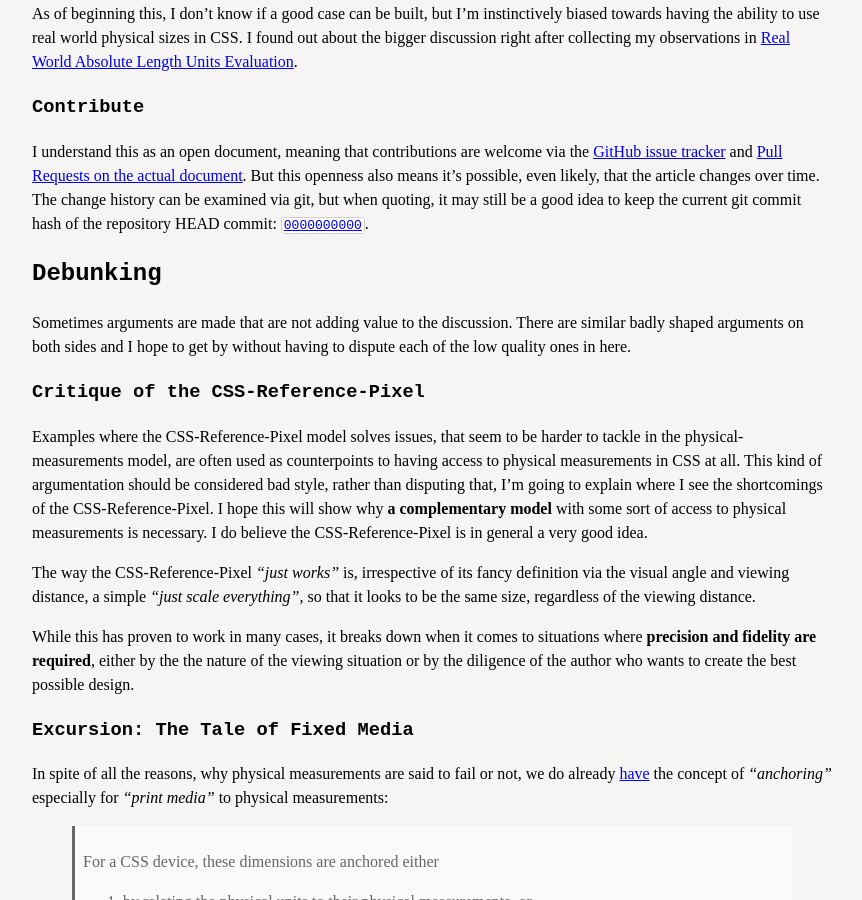
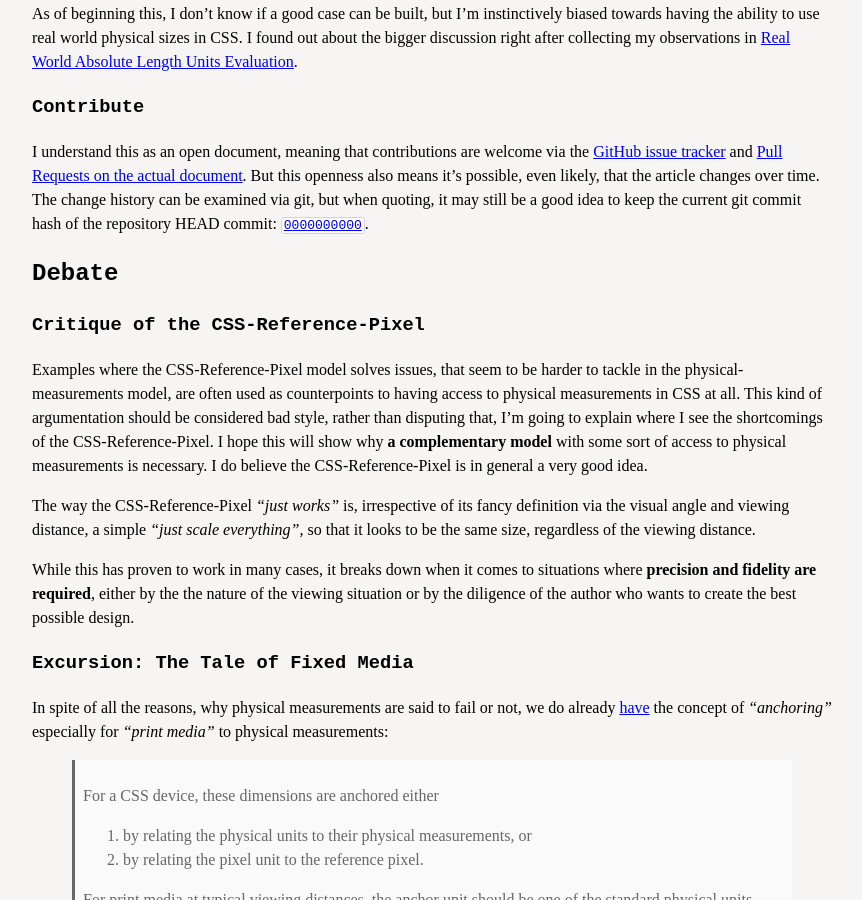
Before and after one commit to graphicore/varla-varfo, a Jekyll site: the page built from explorations/calibrate/index.md, in a window 1280 px wide and 900 px high, scrolled down 2905 px. Shown: the whole window, without its empty margins (208-1070 px from the left). Built offline with Jekyll 4.4.1, drawn with Linux system fonts in a browser that asks for light colours; some web fonts are replaced.

Commit message:
WIP Calibrate CSS: rename Debunking to Debate, remove initial paragraph. Closes #7

```diff
--- a/explorations/calibrate/index.md
+++ b/explorations/calibrate/index.md
@@ -118,11 +118,7 @@ of the repository HEAD commit:
 [`{{ site.github.build_revision | slice: 0, 10 }}`]({{site.github.repository_url}}/commit/{{site.github.build_revision}}).
 
 
-## Debunking
-
-Sometimes arguments are made that are not adding value to the discussion.
-There are similar badly shaped arguments on both sides and I hope to get
-by without having to dispute each of the low quality ones in here.
+## Debate
 
 ### Critique of the CSS-Reference-Pixel
 
```
